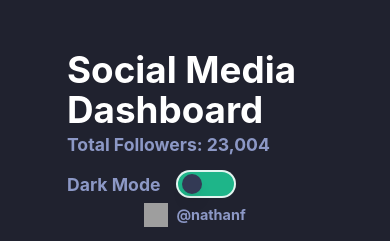
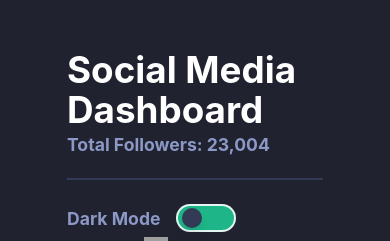
Before and after one commit to thomasfaddegon/social-media-dashboard, a React (Vite) app: page / in a window 390 px wide. Shown: the top 241 px of the page. Built offline with nearby package versions, Linux system fonts and the light colour scheme; grey boxes are pictures that could not be loaded.

Commit message:
added border below header for tablet and mobile

```diff
--- a/src/App.tsx
+++ b/src/App.tsx
@@ -21,7 +21,7 @@ const App: React.FC = () => {
       {/* responsive page stylings are here */}
       <div className="column flex flex-col p-5 max-w-xs sm:max-w-xl  lg:max-w-6xl mx-auto pb-20">
         <div className="flex w-full lg:justify-between mb-12 flex-col lg:flex-row px-3 sm:px-0">
-          <div className="mb-4 lg:mb-0 text-start">
+          <div className="mb-6 lg:mb-0 text-start">
             <h1
               className={` mb-1 ${
                 darkMode ? "text-mainText-dark" : "text-mainText-light"
@@ -37,6 +37,11 @@ const App: React.FC = () => {
               Total Followers: 23,004
             </h3>
           </div>
+          <div
+            className={`mb-6 border-t-2 ${
+              darkMode ? "border-[#333A55]" : "border-[#848BAB]"
+            }`}
+          ></div>
           <div className="flex items-center lg:mr-4">
             <h3
               className={`${
```
